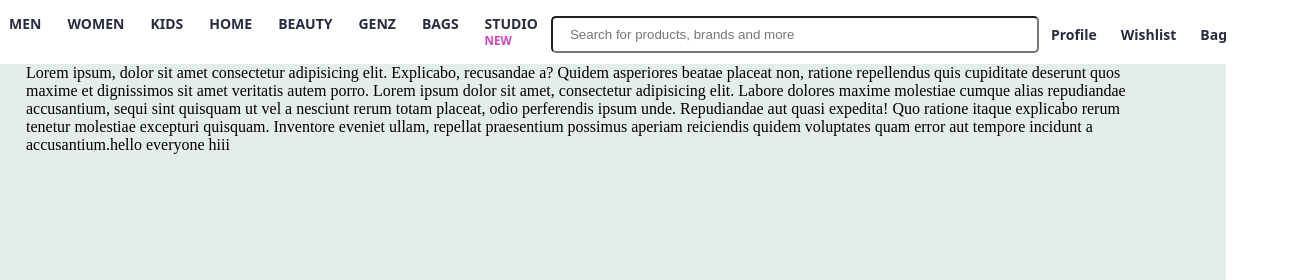
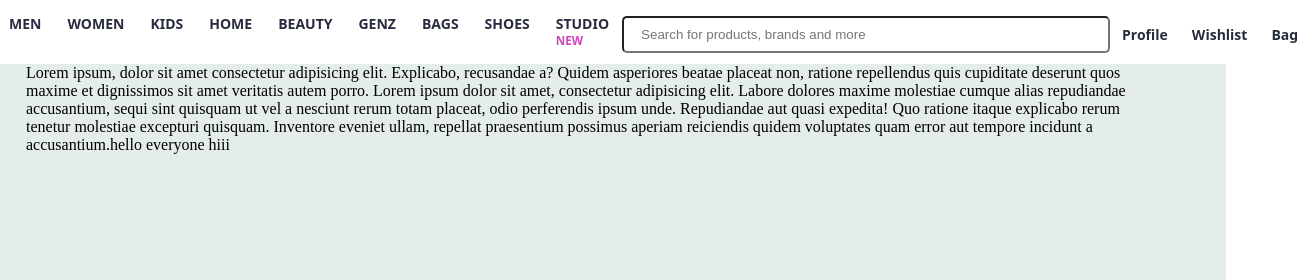
Before and after one commit to soumyyaagrawal/Mynta-Clone, a plain HTML site: page index.html in a window 1280 px wide. Shown: the top 280 px of the page, 1310 px wide, since content can reach past the window. Drawn offline with Linux system fonts and the light colour scheme.

Commit message:
added shoes

```diff
--- a/index.html
+++ b/index.html
@@ -21,6 +21,7 @@
                 <li>Beauty</li>
                 <li>Genz</li>
                 <li>Bags</li>
+                <li>Shoes</li>
                 <li>Studio <sup style="color: rgb(211, 67, 187);">NEW</sup></li>
 
             </ul>
```
